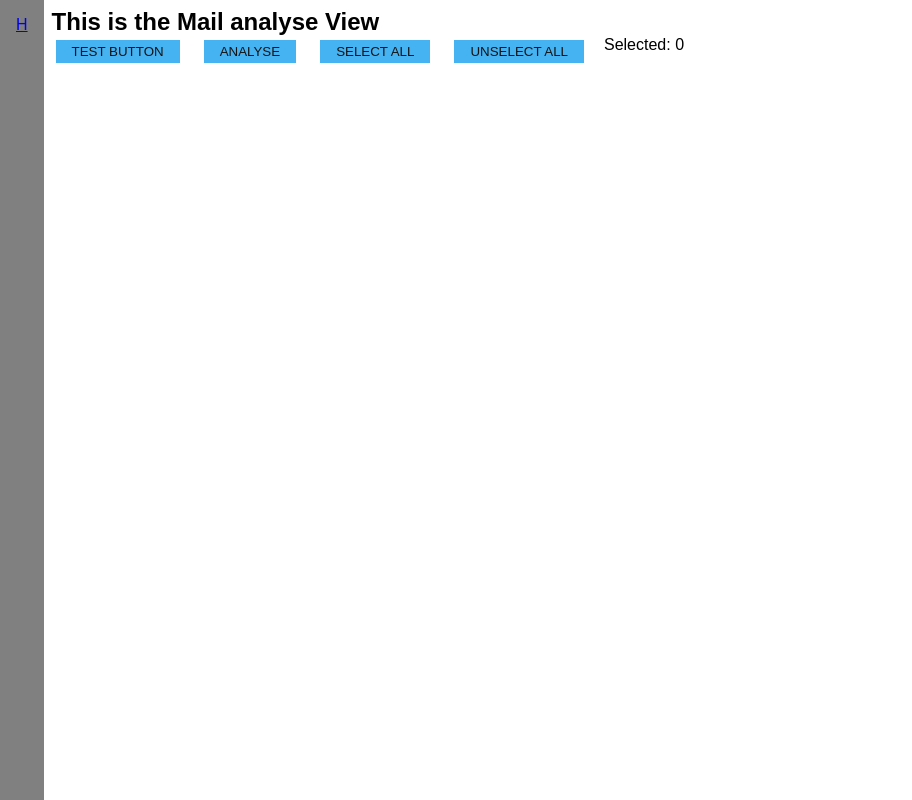
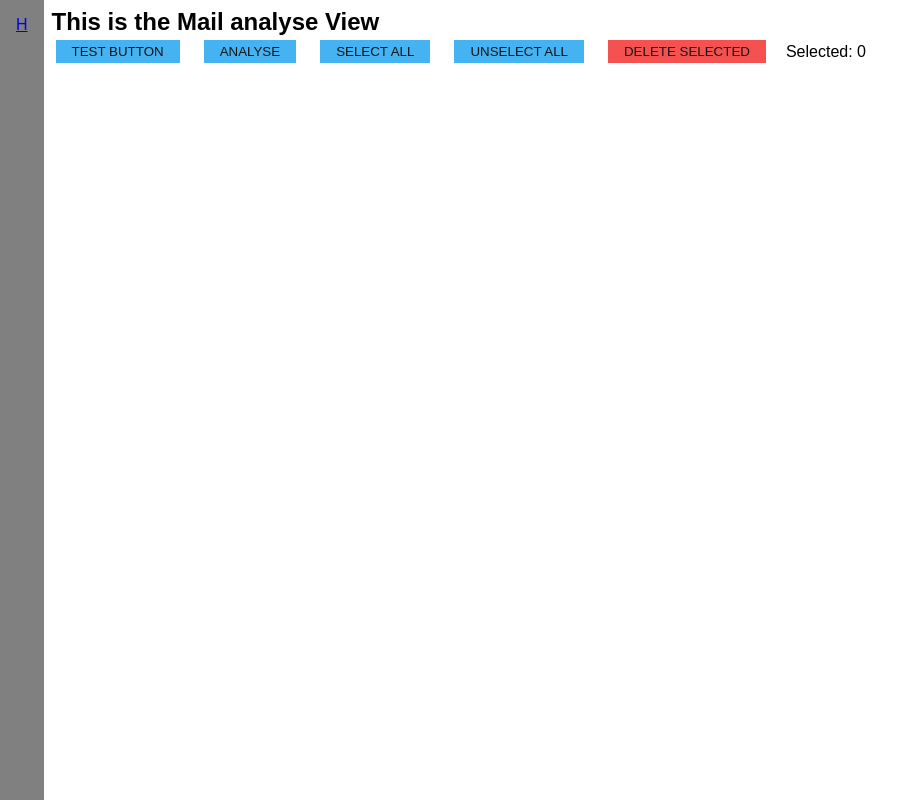
Before and after one commit to LouisDerveloy/Mail-Cleaner, a Vue app: page /analyse in a window 1280 px wide. Shown: the whole page, without its empty margins (0-912 px from the left). Built offline with nearby package versions, Linux system fonts and the light colour scheme.

Commit message:
Added a delete button that call the backend command

```diff
--- a/src/Views/AnalyseMailView.vue
+++ b/src/Views/AnalyseMailView.vue
@@ -1,7 +1,7 @@
 <script setup lang="ts">
 import { ref, shallowRef, computed } from "vue";
 import { invoke, Channel } from "@tauri-apps/api/core";
-import { confirm } from "@tauri-apps/plugin-dialog";
+import { confirm, message } from "@tauri-apps/plugin-dialog";
 import type { Ref } from "vue";
 import 'vue-virtual-scroller/dist/vue-virtual-scroller.css'
 import { RecycleScroller } from 'vue-virtual-scroller'
@@ -75,6 +75,25 @@ async function unselectAll() {
   }
 }
 
+async function deleteSelected() {
+  if (selectedCount.value === 0) {
+    await message("There are no emails selected to delete.", { title: "Delete Senders", kind: "info" });
+    return;
+  }
+
+  const confirmed = await confirm(`Are you sure you want to delete all emails coming from ${selectedCount.value} senders?`, {
+    title: "Confirm Deletion",
+    kind: "warning",
+  });
+
+  if (confirmed) {
+    const idsToDelete = senders.value.filter(s => s.selected).map(s => s.id);
+
+    await invoke("delete_senders", { senderIds: idsToDelete });
+    senders.value = [];
+  }
+}
+
 </script>
 <template>
   <h1>This is the Mail analyse View</h1>
@@ -83,6 +102,7 @@ async function unselectAll() {
     <button @click="start_analyse" :disabled="analysing">Analyse</button>
     <button @click="selectAll">Select All</button>
     <button @click="unselectAll">Unselect All</button>
+    <button @click="deleteSelected" :disabled="selectedCount === 0" class="delete-button">Delete Selected</button>
     <span>Selected: {{ selectedCount }}</span>
   </section>
   <RecycleScroller
@@ -105,6 +125,7 @@ async function unselectAll() {
 .controls {
   display: flex;
   flex-direction: row;
+  align-items: center;
   gap: 1rem;
 }
 
@@ -120,7 +141,7 @@ async function unselectAll() {
   gap: 1rem;
 }
 
-.unselect-button {
+.unselect-button, .delete-button {
   background: #f55151;
 }
 
```
